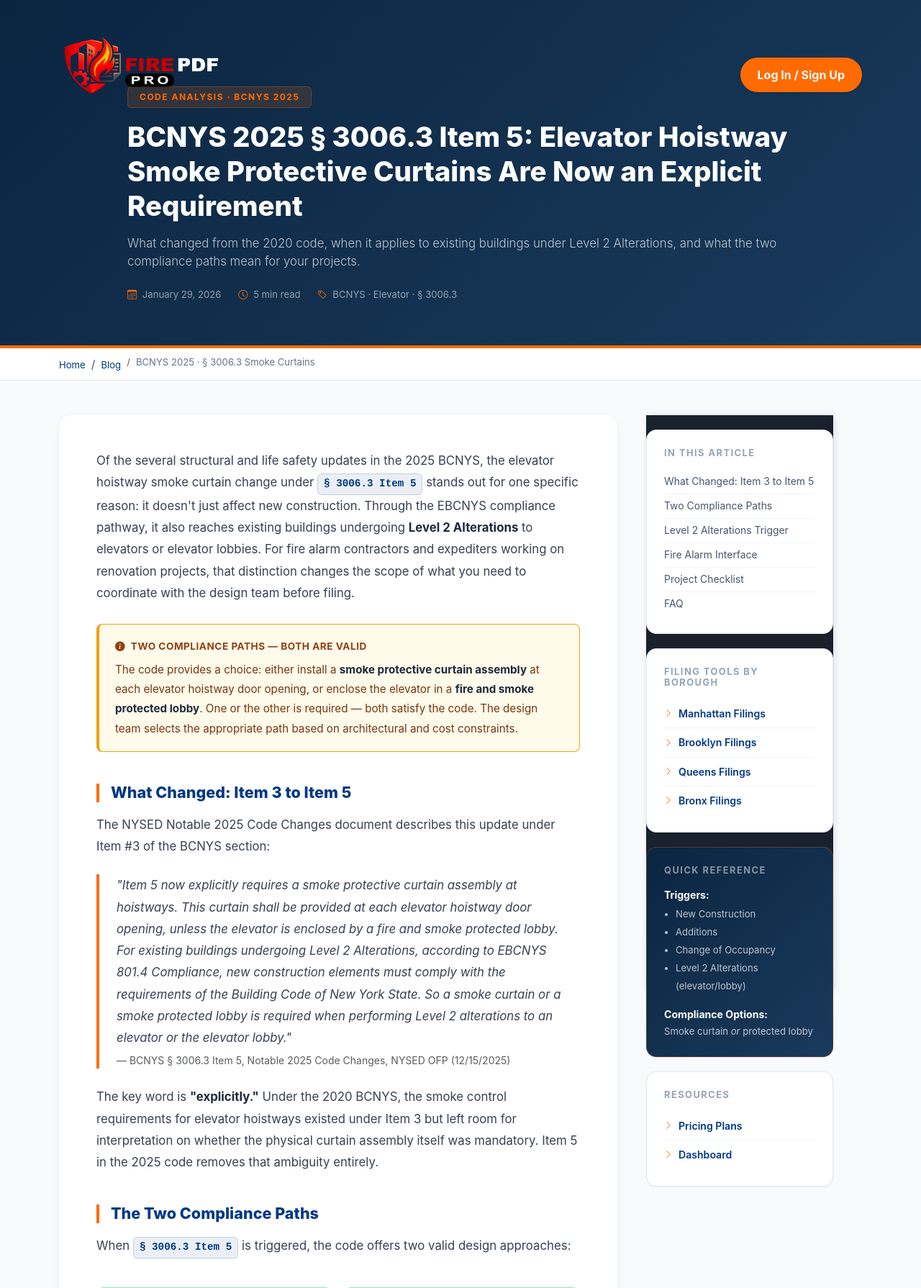
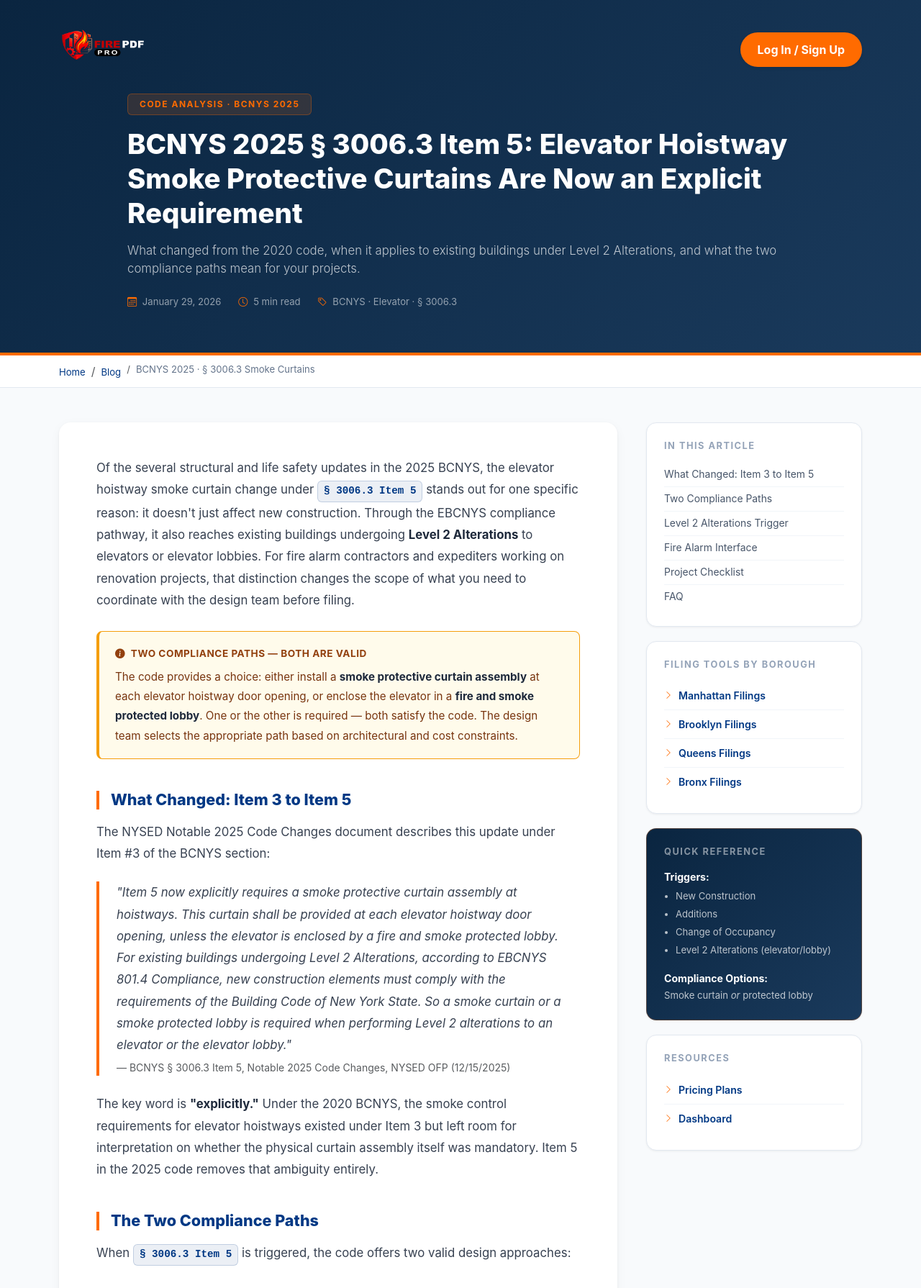
Before and after one commit to glaprintingco-design/doc-pro, a Flask app: page /blog/bcnys-2025-elevator-smoke-curtain in a window 1280 px wide. Shown: the top 1790 px of the page at 72% size. Run offline with Flask 3, Linux system fonts and the light colour scheme.

Commit message:
Update bcnys-2025-elevator-smoke-curtain.html

```diff
--- a/templates/bcnys-2025-elevator-smoke-curtain.html
+++ b/templates/bcnys-2025-elevator-smoke-curtain.html
@@ -101,7 +101,16 @@
     <style>
         :root { --fire-orange: #FF6B00; --nyc-blue: #003884; --dark-navy: #0a2540; --text-muted-custom: #64748b; --bg-light-custom: #f8fafc; --border-light: #e2e8f0; }
         body { background-color: var(--bg-light-custom); }
-        .blog-hero { background: linear-gradient(135deg, var(--dark-navy) 0%, #1a3a5c 100%); padding: 120px 0 60px; border-bottom: 4px solid var(--fire-orange); }
+        /* ── Navbar blog override ── */
+        .navbar .container { flex-direction: row !important; flex-wrap: nowrap !important; justify-content: space-between !important; align-items: center !important; }
+        .navbar-logo, .navbar-brand img { height: 80px !important; width: auto; }
+        @media (max-width: 768px) {
+            .navbar-logo, .navbar-brand img { height: 60px !important; }
+            .navbar .btn { padding-left: 14px !important; padding-right: 14px !important; font-size: 0.82rem !important; white-space: nowrap; }
+        }
+        /* ── Hero ── */
+        .blog-hero { background: linear-gradient(135deg, var(--dark-navy) 0%, #1a3a5c 100%); padding: 130px 0 60px; border-bottom: 4px solid var(--fire-orange); }
+        @media (max-width: 768px) { .blog-hero { padding-top: 110px; padding-bottom: 48px; } .blog-hero h1 { font-size: 1.7rem; } }
         .blog-hero .badge-category { background: rgba(255,107,0,0.15); color: var(--fire-orange); border: 1px solid rgba(255,107,0,0.3); font-size: 0.75rem; letter-spacing: 1.5px; }
         .blog-hero h1 { color: #fff; font-size: clamp(1.6rem, 4vw, 2.4rem); font-weight: 800; line-height: 1.25; }
         .blog-hero .lead { color: rgba(255,255,255,0.72); font-size: 1.05rem; }
@@ -142,7 +151,7 @@
         .accordion-item { border: 1px solid var(--border-light); border-radius: 10px !important; margin-bottom: 10px; overflow: hidden; }
         .accordion-body { color: #374151; font-size: 0.95rem; line-height: 1.75; padding: 16px 24px 20px; }
         .disclaimer { background: var(--bg-light-custom); border: 1px solid var(--border-light); border-radius: 10px; padding: 20px 24px; margin-top: 48px; font-size: 0.83rem; color: #64748b; line-height: 1.65; }
-        .sidebar { position: sticky; top: 90px; }
+        .blog-sidebar { position: sticky; top: 90px; }
         .sidebar-card { background: #fff; border-radius: 14px; padding: 24px; box-shadow: 0 1px 3px rgba(0,0,0,0.06); border: 1px solid var(--border-light); margin-bottom: 20px; }
         .sidebar-card h4 { font-size: 0.8rem; text-transform: uppercase; letter-spacing: 1.5px; color: #94a3b8; font-weight: 700; margin-bottom: 16px; }
         .toc-link { display: block; color: #475569; text-decoration: none; font-size: 0.87rem; padding: 6px 0; border-bottom: 1px solid #f1f5f9; transition: color 0.2s, padding-left 0.2s; }
@@ -357,7 +366,7 @@
 
             </article>
 
-            <aside class="sidebar" aria-label="Article sidebar">
+            <aside class="blog-sidebar" aria-label="Article sidebar">
                 <div class="sidebar-card">
                     <h4>In This Article</h4>
                     <nav aria-label="Table of contents">
```
